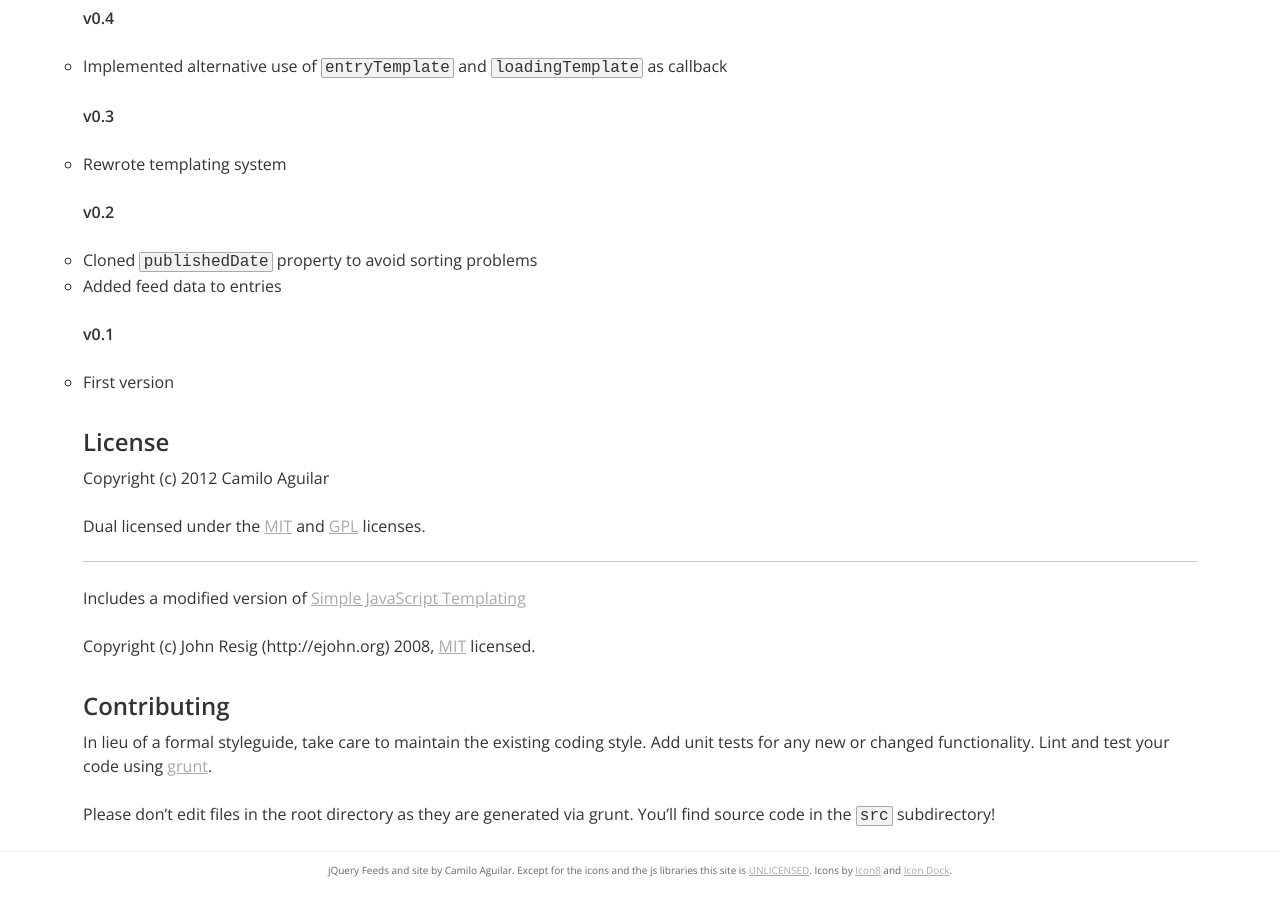
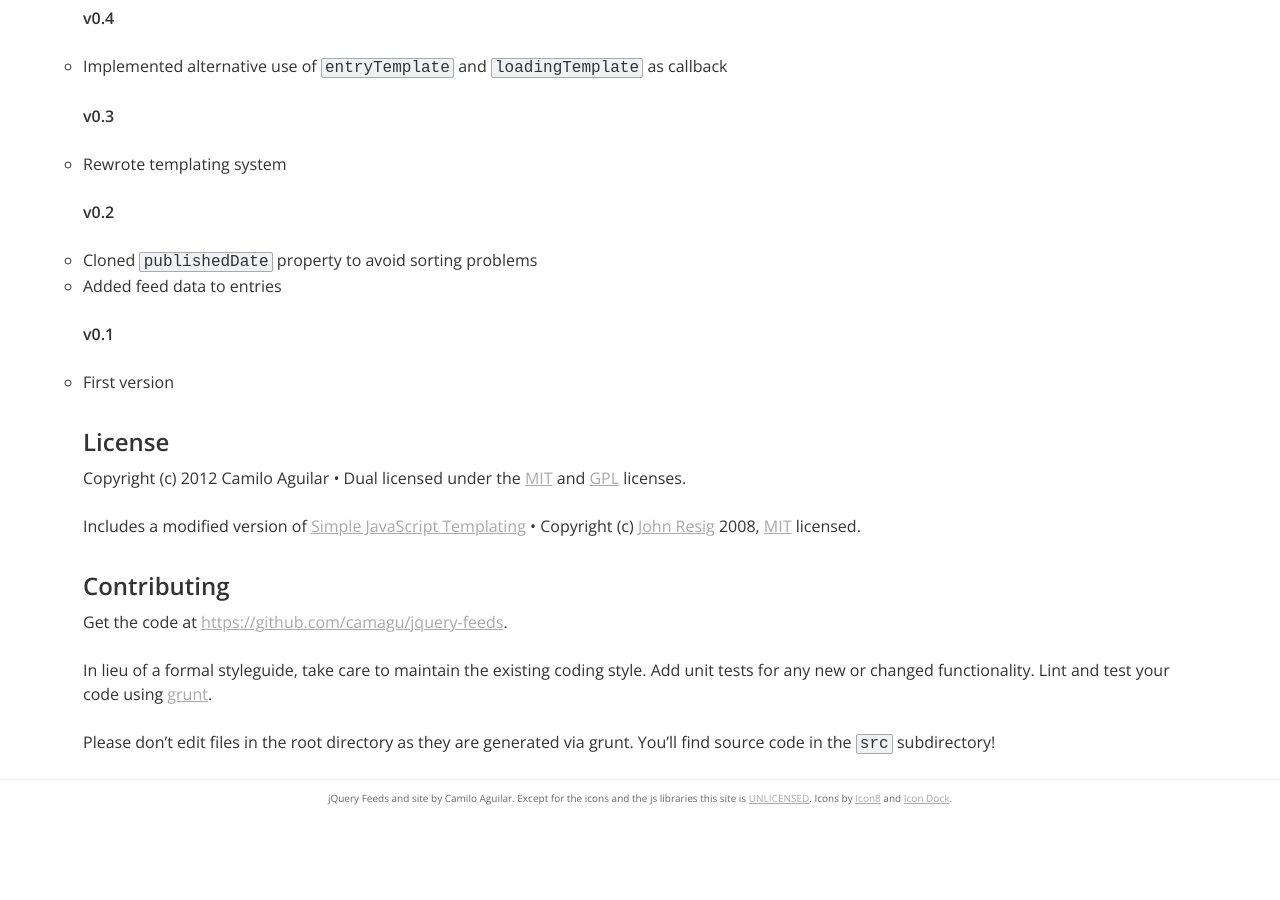
Before and after one commit to camagu/jquery-feeds, a Jekyll site: the page built from index.md, in a window 1280 px wide and 900 px high, scrolled down 8200 px. Built offline with Jekyll 4.4.1, drawn with Linux system fonts in a browser that asks for light colours; Markdown is read by kramdown in place of the engine named in the settings; comment, search, counter and statistics services are not loaded; after the commit the page ends 9028 px from its top, so only the background shows below that.

Commit message:
small changes in lincense text

```diff
--- a/index.md
+++ b/index.md
@@ -326,19 +326,15 @@ No changes where made to the code but the package got revamped!
 License
 -------
 
-Copyright (c) 2012 Camilo Aguilar
+Copyright (c) 2012 Camilo Aguilar &bull; Dual licensed under the [MIT](http://www.opensource.org/licenses/mit-license.php) and [GPL](http://www.gnu.org/licenses/gpl.html) licenses.
 
-Dual licensed under the [MIT](http://www.opensource.org/licenses/mit-license.php) and [GPL](http://www.gnu.org/licenses/gpl.html) licenses.
-
-----
-
-Includes a modified version of [Simple JavaScript Templating](http://ejohn.org/blog/javascript-micro-templating/)
-
-Copyright (c) John Resig (http://ejohn.org) 2008, [MIT](http://www.opensource.org/licenses/mit-license.php) licensed.
+Includes a modified version of [Simple JavaScript Templating](http://ejohn.org/blog/javascript-micro-templating/) &bull; Copyright (c) [John Resig](http://ejohn.org) 2008, [MIT](http://www.opensource.org/licenses/mit-license.php) licensed.
 
 Contributing
 ------------
 
+Get the code at [https://github.com/camagu/jquery-feeds](https://github.com/camagu/jquery-feeds).
+
 In lieu of a formal styleguide, take care to maintain the existing coding style. Add unit tests for any new or changed functionality. Lint and test your code using [grunt](https://github.com/cowboy/grunt).
 
 Please don't edit files in the root directory as they are generated via grunt. You'll find source code in the `src` subdirectory!
```
Also changed, not shown: README.md.
